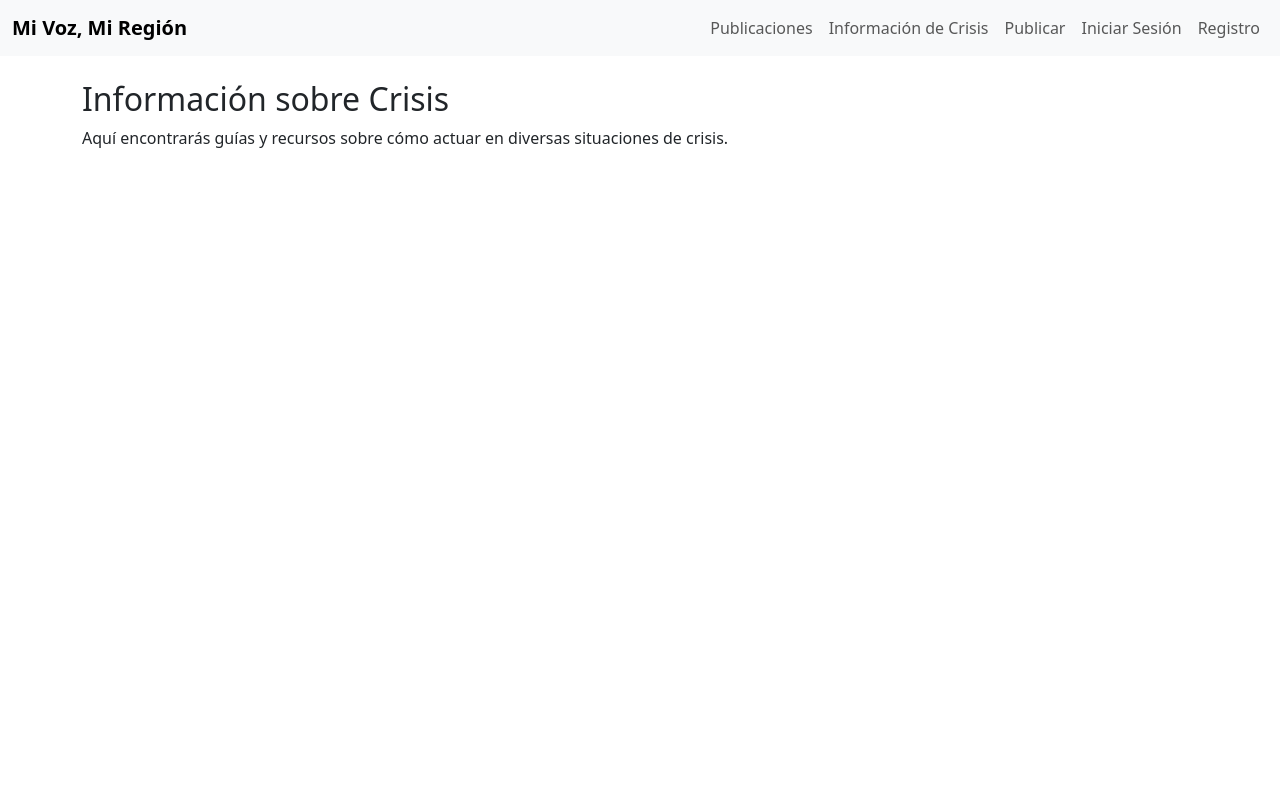
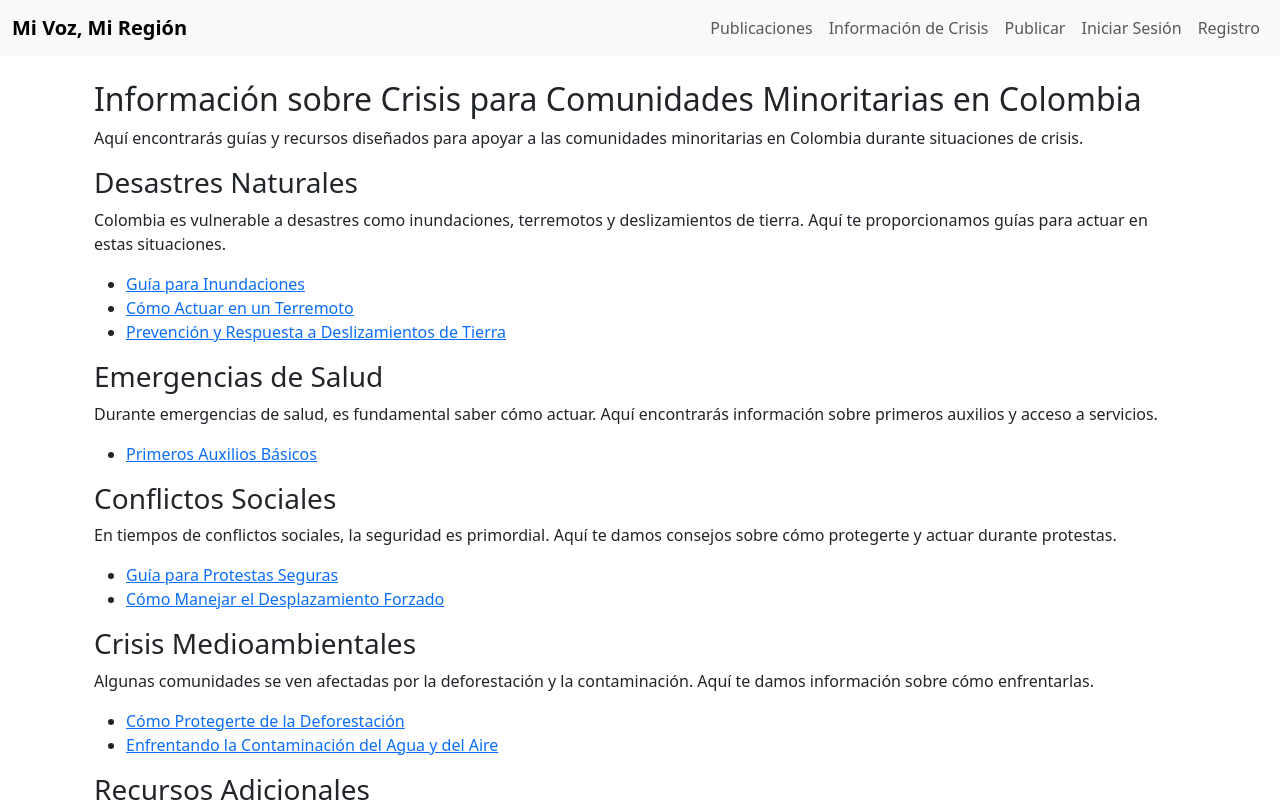
Before and after one commit to mafedelahoz/mi-voz-mi-region, a React (Create React App) app: page /crisis-info in a window 1280 px wide. Shown: the top 802 px of the page. Built offline with nearby package versions, Linux system fonts and the light colour scheme.

Commit message:
Información tratamiento de crisis

```diff
--- a/src/index.js
+++ b/src/index.js
@@ -1,9 +1,12 @@
 import React from 'react';
-import ReactDOM from 'react-dom/client';
+import ReactDOM from 'react-dom';
 import './index.css';
 import App from './App';
 import reportWebVitals from './reportWebVitals';
 import 'bootstrap/dist/css/bootstrap.min.css';
+import { BrowserRouter as Router, Route, Routes } from 'react-router-dom';
+import CrisisInfo from './pages/CrisisInfo';
+
 
 const container = document.getElementById('root');
 const root = ReactDOM.createRoot(container);
@@ -13,6 +16,15 @@ root.render(
     <App />
   </React.StrictMode>
 );
+
+ReactDOM.render(
+  <Router>
+    <Routes>
+      <Route path="/" element={<CrisisInfo />} />
+    </Routes>
+  </Router>,
+  document.getElementById('root')
+);
 // If you want to start measuring performance in your app, pass a function
 // to log results (for example: reportWebVitals(console.log))
 // or send to an analytics endpoint. Learn more: https://bit.ly/CRA-vitals
--- a/src/pages/CrisisInfo.js
+++ b/src/pages/CrisisInfo.js
@@ -1,13 +1,108 @@
 import React from 'react';
 
 function CrisisInfo() {
+  // Contenido de las crisis
+  const crisisContent = {
+    'desastres-naturales': {
+      title: 'Desastres Naturales',
+      description: 'Colombia es vulnerable a desastres como inundaciones, terremotos y deslizamientos de tierra. Aquí te proporcionamos guías para actuar en estas situaciones.',
+      resources: [
+        { name: 'Guía para Inundaciones', link: 'https://www.crantioquia.org.co/Noticias/ArtMID/446/ArticleID/766/191Qu233-hacer-antes-durante-y-despu233s-de-una-inundaci243n#:~:text=%2D%20Corte%20la%20luz%2C%20agua%20y,y%20seguras%20lo%20antes%20posible.' },
+        { name: 'Cómo Actuar en un Terremoto', link: 'https://www.snet.gob.sv/ver/seccion+educativa/sismologia/que+hacer+.../' },
+        { name: 'Prevención y Respuesta a Deslizamientos de Tierra', link: 'https://socoemergency.org/preparese/peligros-locales/deslizamientos-de-tierra/' }
+      ]
+    },
+    'emergencias-salud': {
+      title: 'Emergencias de Salud',
+      description: 'Durante emergencias de salud, es fundamental saber cómo actuar. Aquí encontrarás información sobre primeros auxilios y acceso a servicios.',
+      resources: [
+        { name: 'Primeros Auxilios Básicos', link: 'https://asb-latam.org/wp-content/uploads/2020/02/Manual-Primeros-auxilios.pdf' },
+      ]
+    },
+    'conflictos-sociales': {
+      title: 'Conflictos Sociales',
+      description: 'En tiempos de conflictos sociales, la seguridad es primordial. Aquí te damos consejos sobre cómo protegerte y actuar durante protestas.',
+      resources: [
+        { name: 'Guía para Protestas Seguras', link: 'https://protesta.defensoria.gov.co/assets/guia-de-acompanamiento-a-las-movilizaciones-ciudadanas.pdf' },
+        { name: 'Cómo Manejar el Desplazamiento Forzado', link: 'https://www.unidadvictimas.gov.co/paso-a-paso-para-el-registro/' }
+      ]
+    },
+    'crisis-medioambientales': {
+      title: 'Crisis Medioambientales',
+      description: 'Algunas comunidades se ven afectadas por la deforestación y la contaminación. Aquí te damos información sobre cómo enfrentarlas.',
+      resources: [
+        { name: 'Cómo Protegerte de la Deforestación', link: 'https://www.ceupe.com/blog/que-medidas-emplear-para-reducir-el-dano-causado-por-la-deforestacion.html' },
+        { name: 'Enfrentando la Contaminación del Agua y del Aire', link: 'https://www.nationalgeographicla.com/medio-ambiente/2023/01/7-acciones-para-combatir-la-contaminacion-ambiental' }
+      ]
+    }
+  };
+
   return (
-    <div>
-      <h2>Información sobre Crisis</h2>
-      <p>Aquí encontrarás guías y recursos sobre cómo actuar en diversas situaciones de crisis.</p>
-      {/* Lista de guías rápidas y recursos */}
+    <div className="container mt-4">
+      <h2>Información sobre Crisis para Comunidades Minoritarias en Colombia</h2>
+      <p>Aquí encontrarás guías y recursos diseñados para apoyar a las comunidades minoritarias en Colombia durante situaciones de crisis.</p>
+
+      {/* Sección de Desastres Naturales */}
+      <section className="crisis-section">
+        <h3>{crisisContent['desastres-naturales'].title}</h3>
+        <p>{crisisContent['desastres-naturales'].description}</p>
+        <ul>
+          {crisisContent['desastres-naturales'].resources.map((resource, index) => (
+            <li key={index}><a href={resource.link}>{resource.name}</a></li>
+          ))}
+        </ul>
+      </section>
+
+      {/* Sección de Emergencias de Salud */}
+      <section className="crisis-section">
+        <h3>{crisisContent['emergencias-salud'].title}</h3>
+        <p>{crisisContent['emergencias-salud'].description}</p>
+        <ul>
+          {crisisContent['emergencias-salud'].resources.map((resource, index) => (
+            <li key={index}><a href={resource.link}>{resource.name}</a></li>
+          ))}
+        </ul>
+      </section>
+
+      {/* Sección de Conflictos Sociales */}
+      <section className="crisis-section">
+        <h3>{crisisContent['conflictos-sociales'].title}</h3>
+        <p>{crisisContent['conflictos-sociales'].description}</p>
+        <ul>
+          {crisisContent['conflictos-sociales'].resources.map((resource, index) => (
+            <li key={index}><a href={resource.link}>{resource.name}</a></li>
+          ))}
+        </ul>
+      </section>
+
+      {/* Sección de Crisis Medioambientales */}
+      <section className="crisis-section">
+        <h3>{crisisContent['crisis-medioambientales'].title}</h3>
+        <p>{crisisContent['crisis-medioambientales'].description}</p>
+        <ul>
+          {crisisContent['crisis-medioambientales'].resources.map((resource, index) => (
+            <li key={index}><a href={resource.link}>{resource.name}</a></li>
+          ))}
+        </ul>
+      </section>
+
+      {/* Recursos adicionales */}
+      <section className="crisis-section">
+        <h3>Recursos Adicionales</h3>
+        <p>
+          También puedes acceder a ayuda adicional a través de estas organizaciones y sitios gubernamentales que apoyan a las comunidades en momentos de crisis:
+        </p>
+        <ul>
+          <li><a href="https://portal.gestiondelriesgo.gov.co" target="_blank" rel="noopener noreferrer">Unidad Nacional para la Gestión del Riesgo de Desastres (UNGRD)</a></li>
+          <li><a href="https://www.defensoria.gov.co/" target="_blank" rel="noopener noreferrer">Defensoría del Pueblo</a></li>
+          <li><a href="https://www.cruzrojacolombiana.org/" target="_blank" rel="noopener noreferrer">Cruz Roja Colombiana</a></li>
+        </ul>
+      </section>
     </div>
   );
+
+
+
 }
 
 export default CrisisInfo;
```
